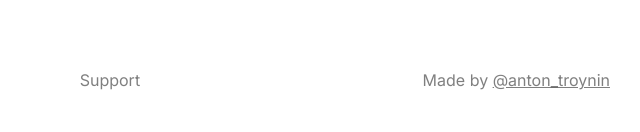
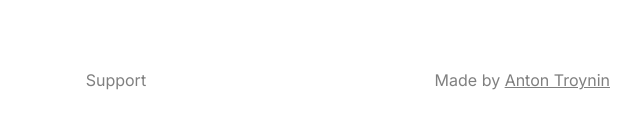
Before and after one commit to kernel-picnic/lasso-tool-figma, an Astro site in the folder website/: page / in a window 1280 px wide. Shown: the part 4583-4715 px from the top of the page, 510-1150 px from the left. Built offline with nearby package versions, Linux system fonts and the light colour scheme; Astro itself is replaced by a stand-in of ours.

Commit message:
Change link in footer

```diff
--- a/website/package.json
+++ b/website/package.json
@@ -1,7 +1,7 @@
 {
   "name": "lasso-tool-website",
   "type": "module",
-  "version": "0.0.5",
+  "version": "0.0.6",
   "scripts": {
     "dev": "astro dev",
     "start": "astro dev",
--- a/website/src/components/app-footer.astro
+++ b/website/src/components/app-footer.astro
@@ -22,14 +22,14 @@ import figmaLogo from '../assets/figma-logo.svg'
     <div class="logo">
       <AppLogo />
     </div>
-    <menu class="menu">
-      <a href="mailto:hi@lasso.design">Support</a>
+    <nav class="menu">
+      <a href="mailto:hi@lasso.design" target="_blank">Support</a>
       <!-- TODO -->
       <!--<a href="#">Privacy</a>-->
       <!--<a href="#">Terms</a>-->
-    </menu>
+    </nav>
     <span class="author">
-      Made by <a href="https://twitter.com/anton_troynin">@anton_troynin</a>
+      Made by <a href="https://troynin.dev" target="_blank">Anton Troynin</a>
     </span>
   </nav>
 </footer>
```
Also changed, not shown: 1 other file.
